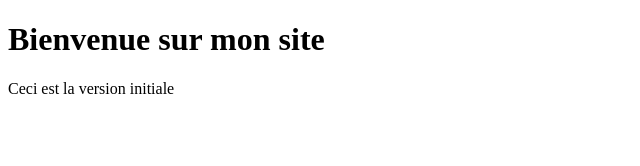
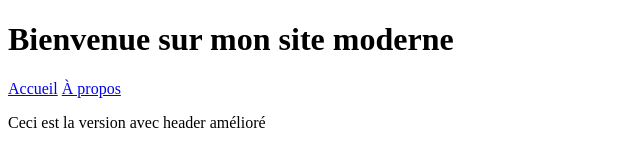
Before and after one commit to zaidBouallala-alb/tp-conflit-git, a plain HTML site: page index.html in a window 1280 px wide. Shown: the whole page, without its empty margins (0-640 px from the left). Drawn offline with Linux system fonts and the light colour scheme.

Commit message:
Ajout du header avec navigation

```diff
--- a/index.html
+++ b/index.html
@@ -3,12 +3,18 @@
 
 <head>
 	<meta charset="UTF-8">
-	<title>Mon Site Web</title>
+	<title>Mon Site Web - Header Amélioré</title>
 </head>
 
 <body>
-	<h1>Bienvenue sur mon site</h1>
-	<p>Ceci est la version initiale</p>
+	<header>
+		<h1>Bienvenue sur mon site moderne</h1>
+		<nav>
+			<a href="#home">Accueil</a>
+			<a href="#about">À propos</a>
+		</nav>
+	</header>
+	<p>Ceci est la version avec header amélioré</p>
 </body>
 
 </html>
```
